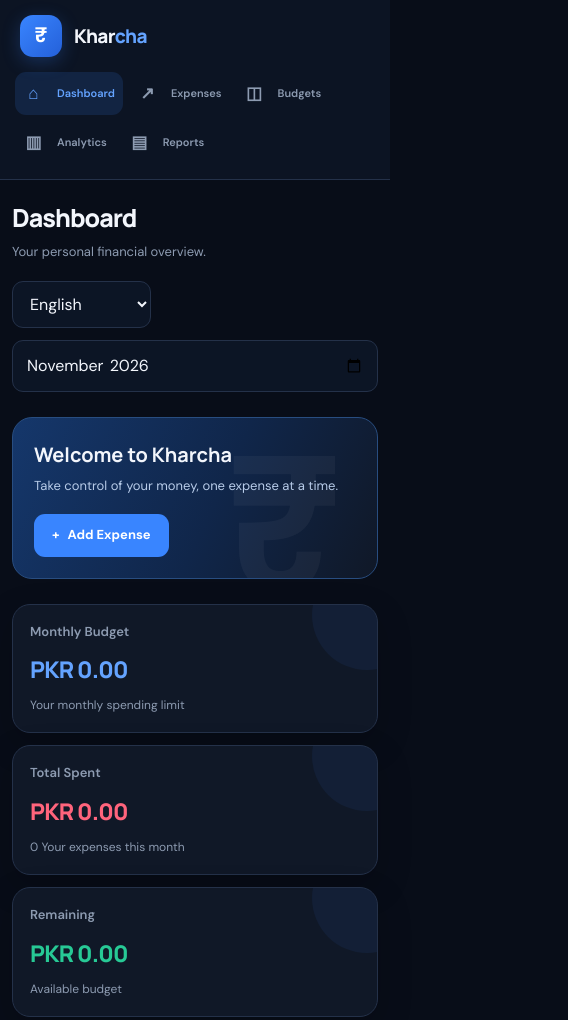
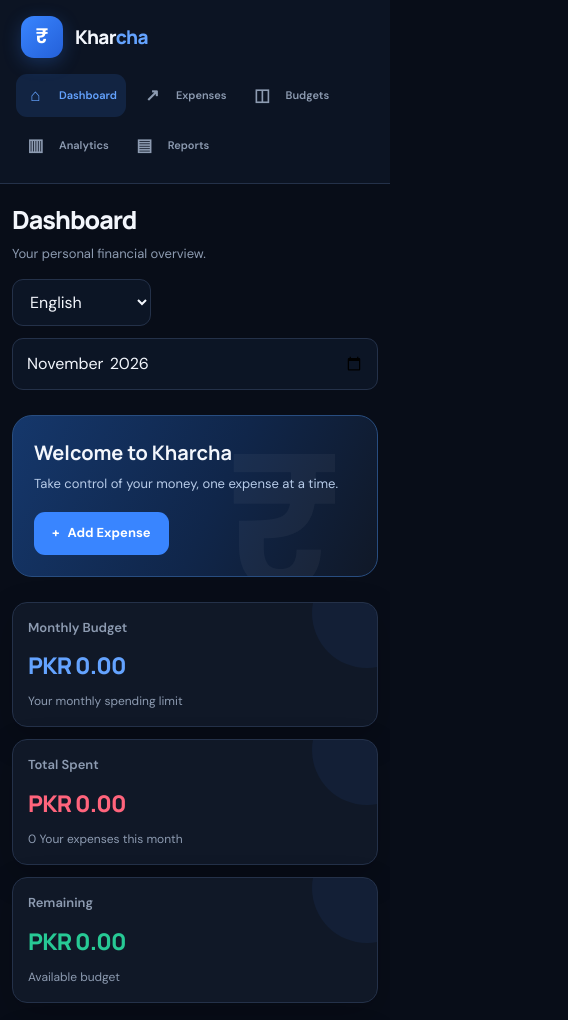
Before and after one commit to mubashirdon547-cyber/KHARCHA, a plain HTML site: page index.html in a window 390 px wide. Shown: the top 1020 px of the page, 568 px wide, since content can reach past the window. Drawn offline with Linux system fonts and the light colour scheme.

Commit message:
Update style.css

```diff
--- a/style.css
+++ b/style.css
@@ -746,3 +746,208 @@ tbody tr:hover {
     padding: 18px 12px;
   }
 }
+
+/* =========================================================
+   KHARCHA — MOBILE RESPONSIVENESS FIX
+   ========================================================= */
+
+/* Prevent horizontal overflow */
+html,
+body {
+  width: 100%;
+  max-width: 100%;
+  overflow-x: clip;
+}
+
+.app-layout {
+  width: 100%;
+  max-width: 100%;
+  min-width: 0;
+}
+
+.main-content {
+  min-width: 0;
+  max-width: 100%;
+  width: 100%;
+}
+
+/* Allow nested content to shrink */
+.main-content *,
+.card,
+.page-section,
+.dashboard-grid,
+.stats-grid,
+.topbar,
+.topbar-actions {
+  min-width: 0;
+  max-width: 100%;
+}
+
+.dashboard-grid {
+  grid-template-columns: repeat(2, minmax(0, 1fr));
+}
+
+/* Tables remain scrollable inside their own container */
+.table-wrapper {
+  width: 100%;
+  max-width: 100%;
+  overflow-x: auto;
+}
+
+/* Mobile and smaller tablets */
+@media screen and (max-width: 800px) {
+
+  .app-layout {
+    display: flex;
+    flex-direction: column;
+  }
+
+  .sidebar {
+    width: 100%;
+    min-width: 0;
+    max-width: 100%;
+    padding: 16px;
+    gap: 16px;
+    border-right: none;
+    border-bottom: 1px solid var(--border);
+  }
+
+  .nav-section {
+    display: flex;
+    flex-direction: row;
+    flex-wrap: wrap;
+    gap: 7px;
+    width: 100%;
+  }
+
+  .nav-label,
+  .sidebar-bottom {
+    display: none;
+  }
+
+  .nav-link {
+    flex: 0 1 auto;
+    padding: 9px 11px;
+    font-size: 12px;
+  }
+
+  .main-content {
+    width: 100%;
+    max-width: 100%;
+    padding: 20px 14px;
+    margin: 0;
+  }
+
+  .topbar {
+    width: 100%;
+    flex-direction: column;
+    align-items: flex-start;
+    gap: 14px;
+  }
+
+  .topbar-actions {
+    width: 100%;
+    flex-wrap: wrap;
+  }
+
+  .stats-grid {
+    grid-template-columns: repeat(2, minmax(0, 1fr));
+    gap: 12px;
+  }
+
+  .dashboard-grid {
+    grid-template-columns: minmax(0, 1fr);
+  }
+
+  .form-row {
+    grid-template-columns: minmax(0, 1fr);
+  }
+
+  .card {
+    width: 100%;
+    padding: 17px;
+  }
+
+  .filters {
+    width: 100%;
+  }
+
+  .filters > * {
+    max-width: 100%;
+    flex: 1 1 140px;
+  }
+
+  .settings-item {
+    flex-wrap: wrap;
+  }
+}
+
+/* Smaller phones */
+@media screen and (max-width: 480px) {
+
+  .main-content {
+    padding: 16px 12px;
+  }
+
+  .stats-grid {
+    grid-template-columns: minmax(0, 1fr);
+  }
+
+  .card {
+    padding: 15px;
+    border-radius: 15px;
+  }
+
+  .page-heading h1 {
+    font-size: 25px;
+  }
+
+  .section-heading {
+    flex-wrap: wrap;
+  }
+
+  .nav-link {
+    padding: 8px 9px;
+    font-size: 11px;
+  }
+
+  .btn {
+    max-width: 100%;
+    white-space: normal;
+  }
+
+  input,
+  select,
+  textarea {
+    max-width: 100%;
+  }
+
+  .stat-value {
+    overflow-wrap: anywhere;
+  }
+}
+
+/* Urdu right-to-left layout */
+html[dir="rtl"] body {
+  text-align: right;
+}
+
+html[dir="rtl"] .sidebar {
+  border-right: none;
+  border-left: 1px solid var(--border);
+}
+
+html[dir="rtl"] th {
+  text-align: right;
+}
+
+html[dir="rtl"] .stat-card::after {
+  right: auto;
+  left: -45px;
+}
+
+@media screen and (max-width: 800px) {
+  html[dir="rtl"] .sidebar {
+    border-left: none;
+  }
+}
```
